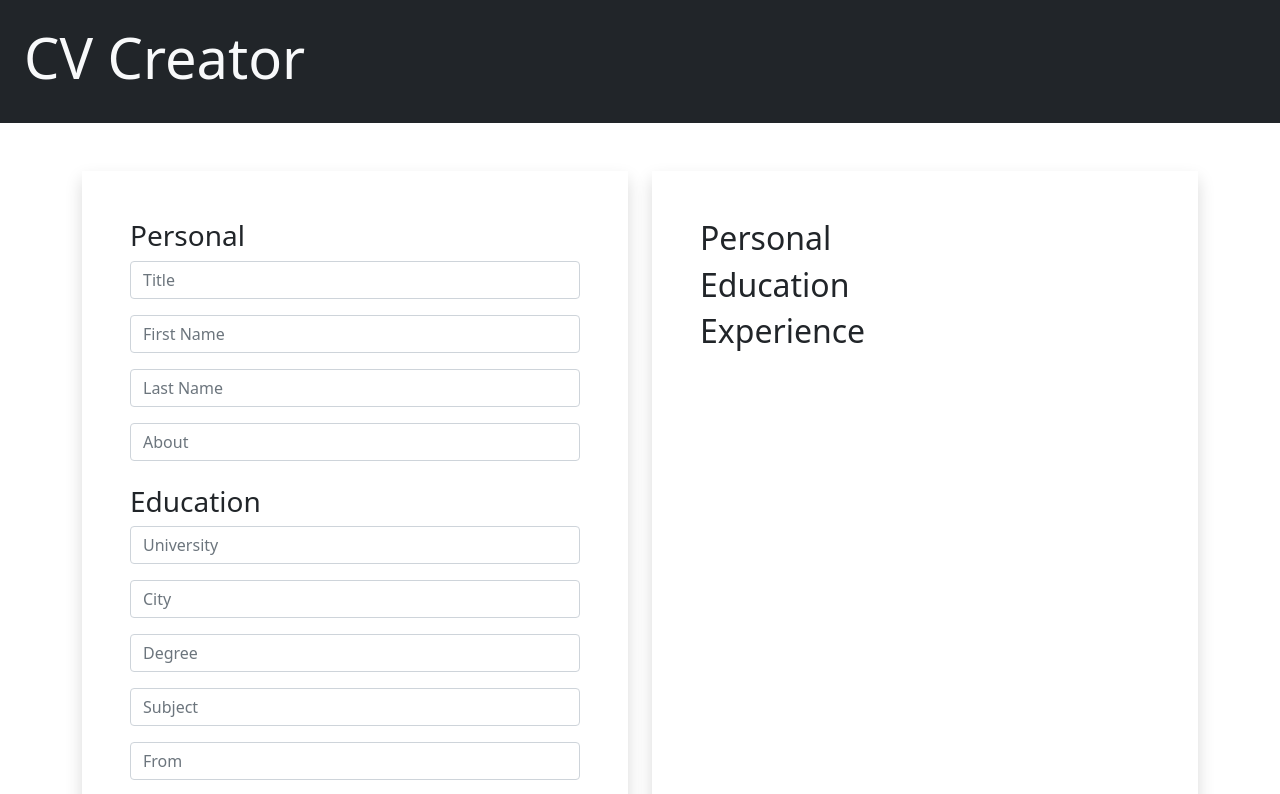
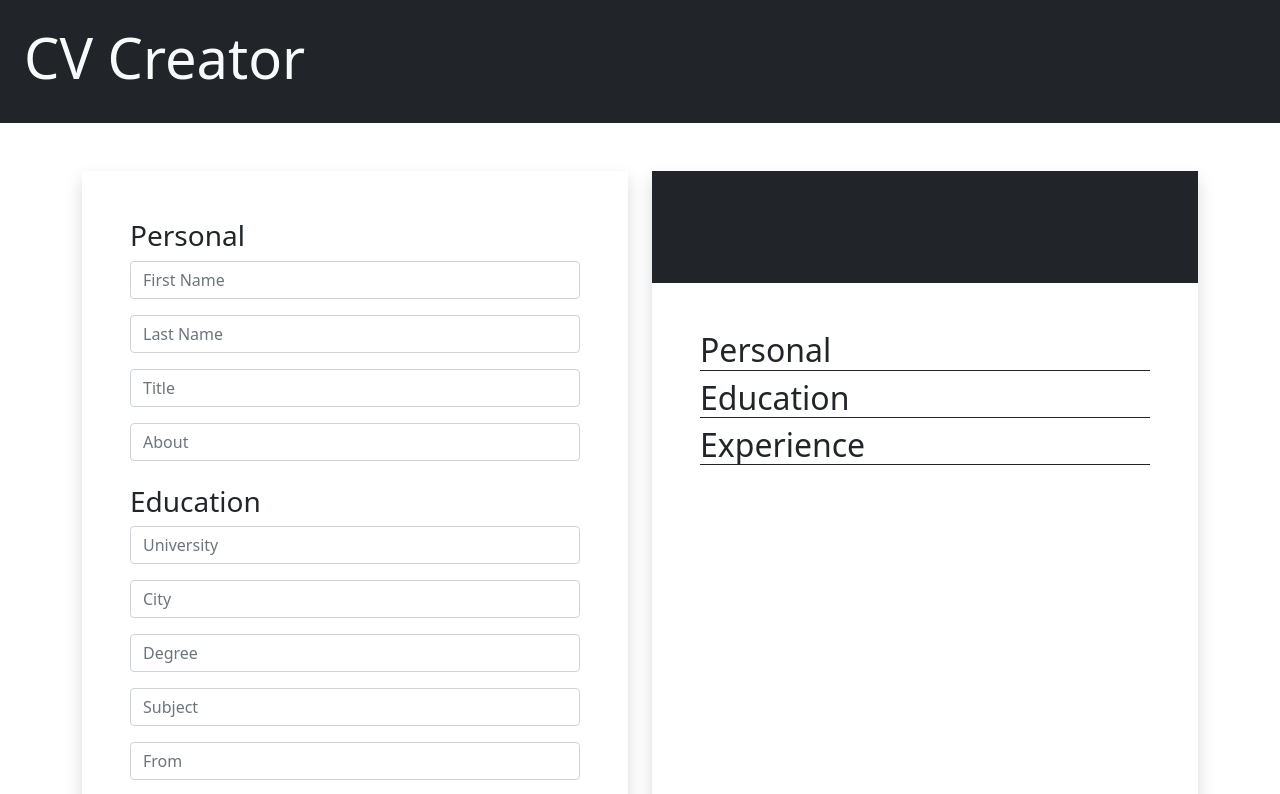
Before and after one commit to AidenM99/CV-Application, a React (Create React App) app: page / in a window 1280 px wide. Shown: the top 794 px of the page. Built offline with nearby package versions, Linux system fonts and the light colour scheme.

Commit message:
Add header to preview cv and border stying to sub-headings

```diff
--- a/public/index.html
+++ b/public/index.html
@@ -39,6 +39,6 @@
       To begin the development, run `npm start` or `yarn start`.
       To create a production bundle, use `npm run build` or `yarn build`.
     -->
-    ></script>
+    </script>
   </body>
 </html>
--- a/src/components/CVForm/CVForm.js
+++ b/src/components/CVForm/CVForm.js
@@ -5,7 +5,7 @@ import Experience from "./Experience";
 const CVForm = () => {
   return (
     <div className="col-lg-6">
-      <form className="shadow">
+      <form className="user-cv shadow">
         <Personal />
         <Education />
         <Experience />
--- a/src/components/CVForm/Personal.js
+++ b/src/components/CVForm/Personal.js
@@ -6,14 +6,6 @@ const Personal = () => {
       <div className="section-heading-container">
         <h3 className="section-heading">Personal</h3>
       </div>
-      <Form.Group>
-        <Form.Control
-          className="mb-3"
-          type="text"
-          id="title"
-          placeholder="Title"
-        />
-      </Form.Group>
       <Form.Group>
         <Form.Control
           className="mb-3"
@@ -34,6 +26,14 @@ const Personal = () => {
         <Form.Control
           className="mb-3"
           type="text"
+          id="title"
+          placeholder="Title"
+        />
+      </Form.Group>
+      <Form.Group>
+        <Form.Control
+          className="mb-3"
+          type="text"
           id="about"
           placeholder="About"
         />
--- a/src/components/CVPreview/CVPreview.js
+++ b/src/components/CVPreview/CVPreview.js
@@ -1,14 +1,18 @@
 import Personal from "./Personal";
 import Education from "./Education";
 import Experience from "./Experience";
+import CVPreviewHeader from "./CVPreviewHeader";
 
 const CVPreview = () => {
   return (
     <div className="col-lg-6">
       <form className="preview-cv shadow">
-        <Personal />
-        <Education />
-        <Experience />
+        <CVPreviewHeader />
+        <div className="cv-preview-main">
+          <Personal />
+          <Education />
+          <Experience />
+        </div>
       </form>
     </div>
   );
--- /dev/null
+++ b/src/components/CVPreview/CVPreviewHeader.js
@@ -0,0 +1,10 @@
+const CVPreviewHeader = () => {
+  return (
+    <div className="cv-preview-header bg-dark">
+      <h2></h2>
+      <p></p>
+    </div>
+  );
+};
+
+export default CVPreviewHeader;
--- a/src/components/CVPreview/Education.js
+++ b/src/components/CVPreview/Education.js
@@ -1,5 +1,5 @@
 const Education = () => {
-  return <h2>Education</h2>;
+  return <h2 className="border-bottom border-dark">Education</h2>;
 };
 
 export default Education;
--- a/src/components/CVPreview/Experience.js
+++ b/src/components/CVPreview/Experience.js
@@ -1,5 +1,5 @@
 const Experience = () => {
-  return <h2>Experience</h2>;
+  return <h2 className="border-bottom border-dark">Experience</h2>;
 };
 
 export default Experience;
--- a/src/components/CVPreview/Personal.js
+++ b/src/components/CVPreview/Personal.js
@@ -1,5 +1,5 @@
 const Personal = () => {
-  return <h2>Personal</h2>;
+  return <h2 className="border-bottom border-dark">Personal</h2>;
 };
 
 export default Personal;
--- a/src/styles/base/_elements.scss
+++ b/src/styles/base/_elements.scss
@@ -9,7 +9,6 @@ header {
 
 form {
   height: 100%;
-  padding: 3rem;
 }
 
 @media only screen and (max-width: 992px) {
--- a/src/styles/layout/_main.scss
+++ b/src/styles/layout/_main.scss
@@ -6,4 +6,14 @@
   height: 100vh;
   position: sticky;
   top: 10px;
+  .cv-preview-header {
+    padding: 3rem;
+  }
+  .cv-preview-main {
+    padding: 3rem;
+  }
 }
+
+.user-cv {
+  padding: 3rem;
+}
--- a/src/styles/style.css
+++ b/src/styles/style.css
@@ -9,7 +9,6 @@ header {
 
 form {
   height: 100%;
-  padding: 3rem;
 }
 
 @media only screen and (max-width: 992px) {
@@ -40,4 +39,16 @@ button {
   position: sticky;
   top: 10px;
 }
+
+.preview-cv .cv-preview-header {
+  padding: 3rem;
+}
+
+.preview-cv .cv-preview-main {
+  padding: 3rem;
+}
+
+.user-cv {
+  padding: 3rem;
+}
 /*# sourceMappingURL=style.css.map */
```
Also changed, not shown: 1 other file (tests, documents, lock files or other folders).
